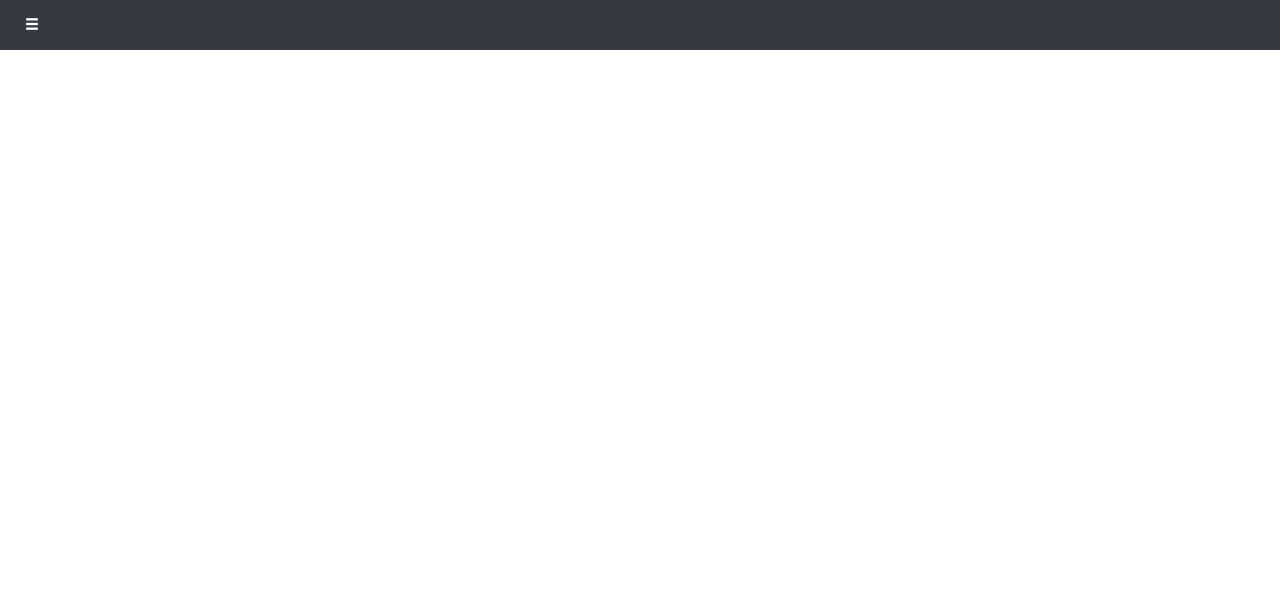
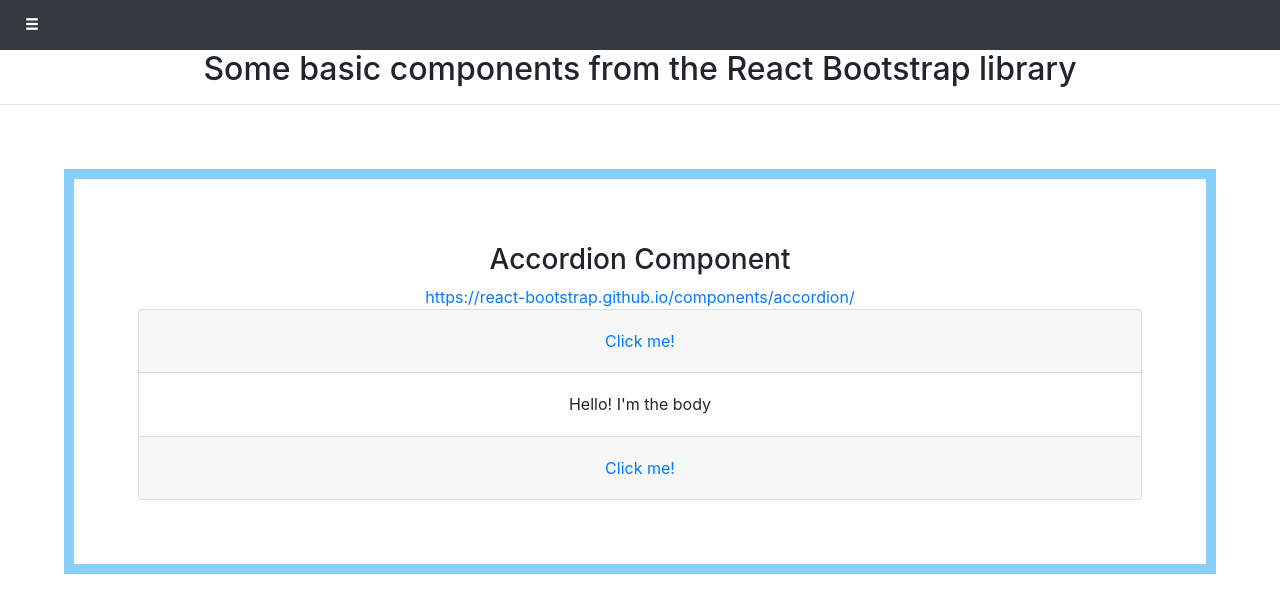
Before and after one commit to DougSherlock/over-react-demo, a React (Create React App) app: page /BootstrapDemo in a window 1280 px wide. Shown: the top 612 px of the page. Built offline with nearby package versions, Linux system fonts and the light colour scheme.

Commit message:
Added Bootstrap accordion demo

```diff
--- a/src/App.css
+++ b/src/App.css
@@ -125,11 +125,6 @@ nav ul {
   margin-bottom: 0px;
 }
 
-#main-navbar {
-  /* background-color: var(--dark-bgcolor); */
-  /* color: var(--light-color); */
-}
-
 html,
 body {
 	height: 100%;
@@ -153,3 +148,11 @@ body {
 		background-color: blue;
 		flex: 1;
 }
+
+.demo-sample {
+  margin: 5%;
+  border-style: solid;
+  border-width: 10px;
+  border-color: lightskyblue;
+  padding: 5%;
+}
--- a/src/App.js
+++ b/src/App.js
@@ -8,6 +8,8 @@ import { Navbar, Button, ToggleButton, Container } from 'react-bootstrap';
 import SidebarBackground from './SidebarBackground';
 import 'bootstrap/dist/css/bootstrap.min.css';
 import ContextDemo from './ContextDemo';
+import BootstrapDemo from './BootstrapDemo';
+
 //--- test checkin after transferring GitHub repository ---
 
 function toggleClass(id, cls) {
@@ -73,6 +75,9 @@ function App() {
             <Route exact path="/">
               <Home />
             </Route>
+            <Route path="/BootstrapDemo">
+              <BootstrapDemo />
+            </Route>
             <Route path="/contextdemo">
               <ContextDemo />
             </Route>
@@ -88,7 +93,11 @@ function App() {
 
 const Home = () => (
   <div>
-      <h1>Over React Demo</h1>
+    <h1>Over React Demo
+        <div>
+        <small>A sandbox to demonstrate the React Bootstrap component library</small>
+      </div>
+    </h1>
   </div>
 );
 
--- /dev/null
+++ b/src/BootstrapDemo.js
@@ -0,0 +1,20 @@
+import React, { Component } from 'react';
+import AccordionSample from './components/boostrapdemo/AccordionSample';
+import './App.css';
+
+class BootstrapDemo extends Component {
+    render() {
+        return (
+            <div>
+                <h2>Some basic components from the React Bootstrap library</h2>
+                <hr />
+                <div className="demo-sample">
+                    <AccordionSample />
+                </div>
+            </div>
+        )
+    }
+}
+
+
+export default BootstrapDemo;
--- a/src/Sidebar.js
+++ b/src/Sidebar.js
@@ -11,6 +11,9 @@ function Sidebar(props) {
     <Nav className={mmClass} id="main-menu" >
         <Nav.Link className="main-menu-nav">
           <Link className="main-menu-link text-light" to="/" onClick={props.clickFunc}>Home</Link>
+        </Nav.Link>
+        <Nav.Link className="main-menu-nav">
+          <Link className="main-menu-link text-light" to="/bootstrapdemo" onClick={props.clickFunc}>Bootstrap Demo</Link>
         </Nav.Link>
         <Nav.Link className="main-menu-nav">
           <Link className="main-menu-link text-light" to="/contextdemo" onClick={props.clickFunc}>Context Demo</Link>
--- /dev/null
+++ b/src/components/boostrapdemo/AccordionSample.js
@@ -0,0 +1,39 @@
+import React, { Component } from 'react';
+import { Accordion, Card, Button } from 'react-bootstrap';
+
+export default class AccordionSample extends Component {
+    render() {
+        return (
+            <div>
+                <div>
+                    <h3>Accordion Component</h3>
+                </div>
+                <div>
+                    <a href="https://react-bootstrap.github.io/components/accordion/">https://react-bootstrap.github.io/components/accordion/</a>
+                </div>
+                <Accordion defaultActiveKey="0">
+                    <Card>
+                        <Card.Header>
+                            <Accordion.Toggle as={Button} variant="link" eventKey="0">
+                                Click me!
+      </Accordion.Toggle>
+                        </Card.Header>
+                        <Accordion.Collapse eventKey="0">
+                            <Card.Body>Hello! I'm the body</Card.Body>
+                        </Accordion.Collapse>
+                    </Card>
+                    <Card>
+                        <Card.Header>
+                            <Accordion.Toggle as={Button} variant="link" eventKey="1">
+                                Click me!
+      </Accordion.Toggle>
+                        </Card.Header>
+                        <Accordion.Collapse eventKey="1">
+                            <Card.Body>Hello! I'm another body</Card.Body>
+                        </Accordion.Collapse>
+                    </Card>
+                </Accordion>
+            </div>
+        )
+    }
+}
```
Lines whose indentation alone changed are shown as unchanged.
